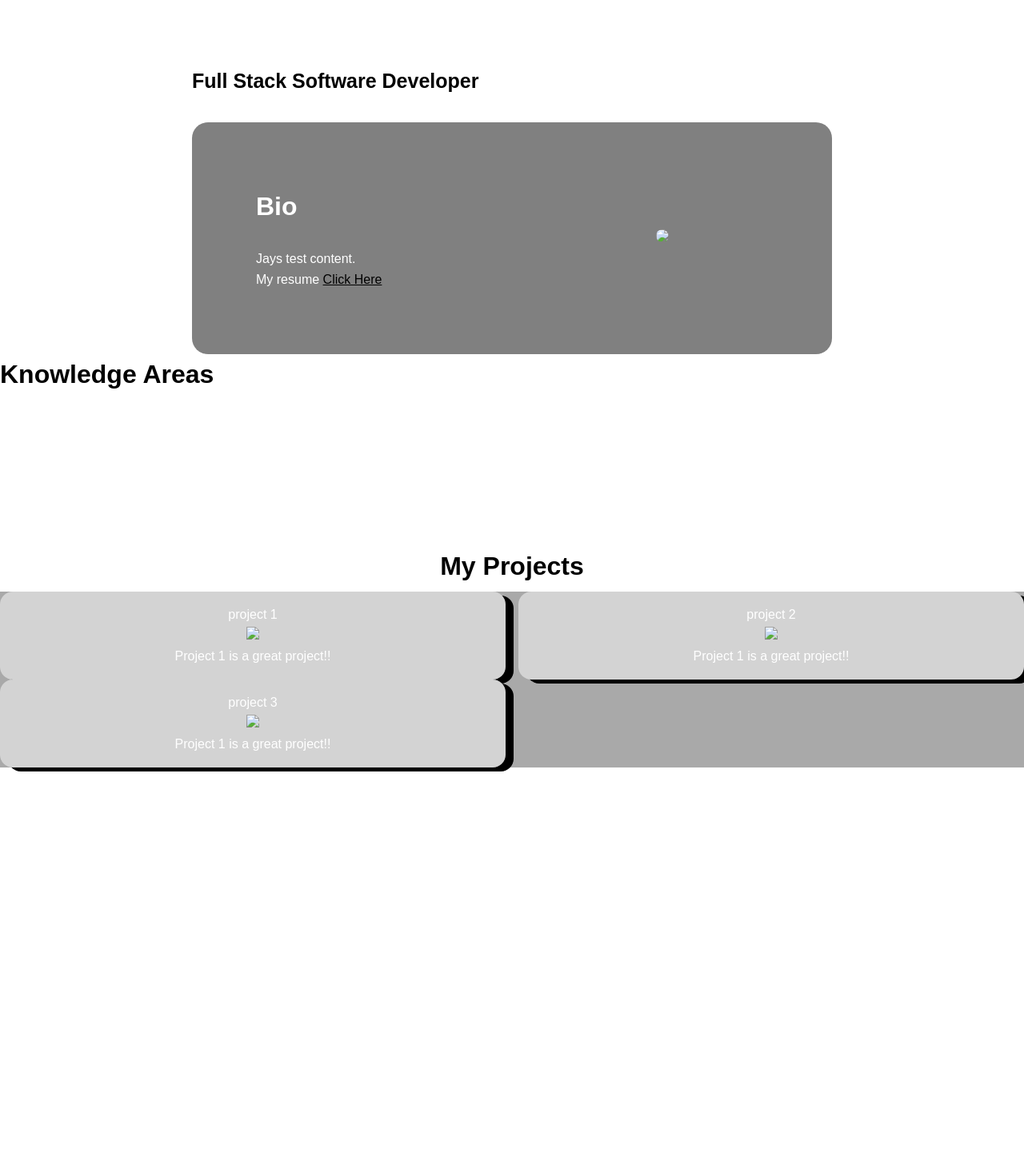
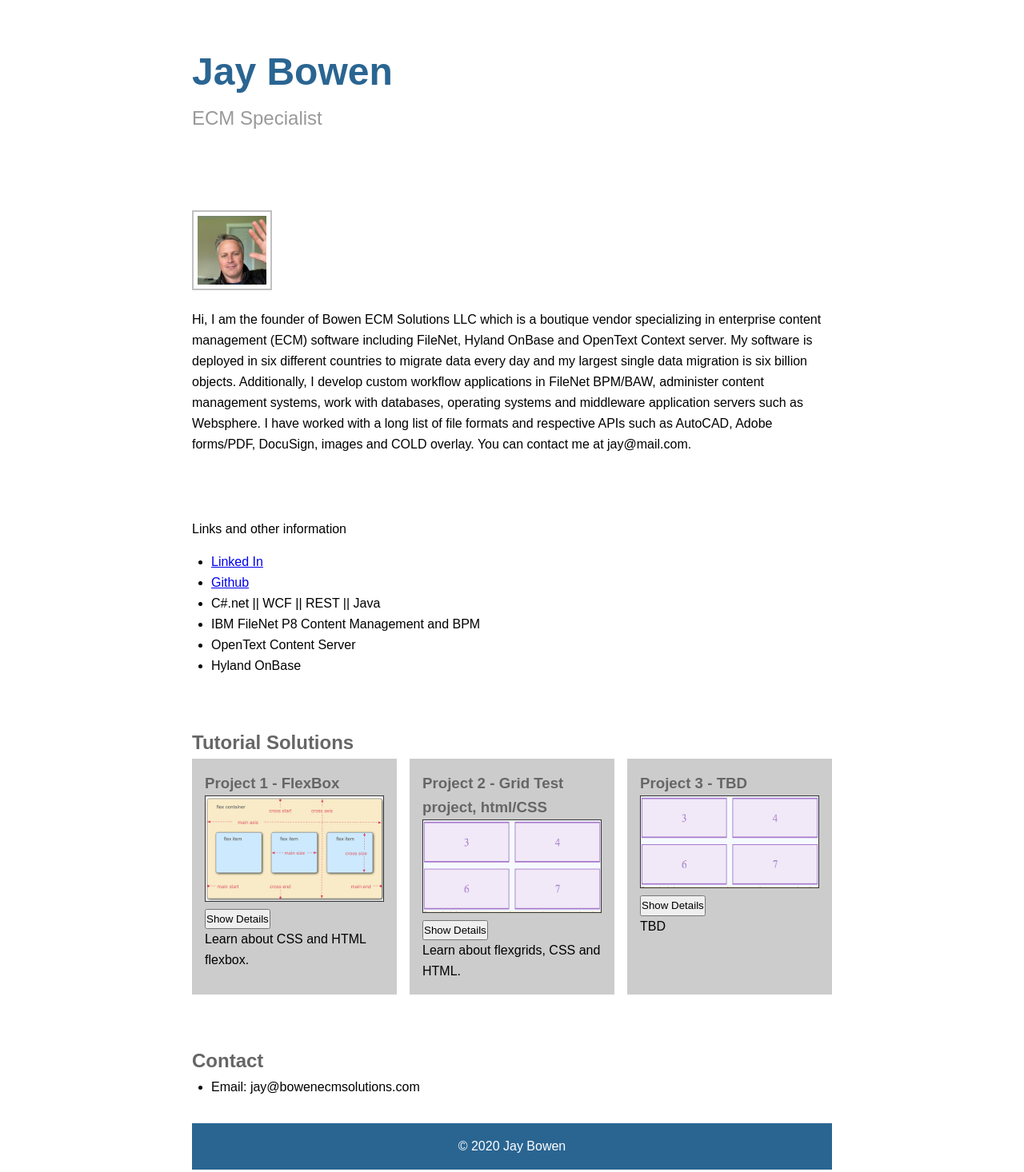
Before and after one commit to jaybowenecm/jaybowenecm.github.io, a plain HTML site: page index.html in a window 1280 px wide. Shown: the part 29-1495 px from the top of the page at 80% size. Before the commit the page ends 1279 px from the top, so only its background shows below. Drawn offline with Linux system fonts and the light colour scheme.

Commit message:
iteration two

```diff
--- a/index.html
+++ b/index.html
@@ -1,66 +1,91 @@
 <!DOCTYPE html>
-<html>
+<html lang="en">
 <head>
   <meta charset="UTF-8">
   <meta name="viewport" content="width=device-width, initial-scale=1.0">
-        <title>Jays Portfolio</title>
-        <link rel="stylesheet" href="./style.css">
+  <meta http-equiv="X-UA-Compatible" content="ie=edge">
+  <title>Jay Bowen Profile</title>
+  <link rel="stylesheet" type="text/css" href="style.css">
 </head>
 <body>
-        <div id="backimage">
+
   <header>
     <h1>Jay Bowen</h1>
-            <span><strong>Full Stack Software Developer</strong></span>
+    <span>ECM Specialist</span>
   </header>
+
   <main>
-            <section id="bio">
-                <h2 class="bio">Bio</h2>
-                <img class="me" src="images/me.jpg">
-                <p>Jays test content.
-                <br> My resume <a href="images/jbowen.pdf" target="_blank">Click Here</a>
-                </p>
+
+      <section id="Bio">
+        <img class="biopicture" src="./images/jbowen_small.jpg" width="100">
+        <p>Hi, I am the founder of Bowen ECM Solutions LLC which is a boutique vendor specializing in enterprise
+            content management (ECM) software including FileNet,
+            Hyland OnBase and OpenText Context server. My software is deployed in six different countries to
+            migrate data every day and my largest single data
+            migration is six billion objects. Additionally, I develop custom workflow applications in FileNet
+            BPM/BAW, administer content management systems, work
+            with databases, operating systems and middleware application servers such as Websphere. I have
+            worked with a long list of file formats and respective
+            APIs such as AutoCAD, Adobe forms/PDF, DocuSign, images and COLD overlay. You can contact me at
+            jay@mail.com.</p>
+
       </section>
-            </div>
-            <section id="MySkills">
-                <h2>Knowledge Areas</h2>
-                <i class="devicon-csharp-plain colored"></i>
-                <i class="devicon-filenet-plain colored"></i>
-                <i class="devicon-html5-plain colored"></i>
-             <p id="more"><br>.NET Core</p>
+
+<section id="skills">
+    <p>Links and other information</p>
+    <ul>
+        <li><a href="https://www.linkedin.com/in/jay-bowen-3663a716/">Linked In</a></li>
+        <li><a href="https://www.linkedin.com/in/jay-bowen-3663a716/">Github</a></li>
+        <li>C#.net || WCF || REST || Java</li>
+        <li>IBM FileNet P8 Content Management and BPM</li>
+        <li>OpenText Content Server</li>
+        <li>Hyland OnBase</li>
+
+    </ul>
 </section>
-            <section>
-            <h3>My Projects</h3>
-            <div id="projects">
-                <article id="myprojects">
-                    <p>project 1</p>
-                    <a href="https://project 1"
-                    target="_blank" alt="project1alttext" title="project1alttext"><img src="./images/tbd.jpg" id="qtv"></a>
-                    <p>Project 1 is a great project!!</p>
+
+      <section id="tutorialSection">
+        <h2>Tutorial Solutions</h2>
+
+        <div id="sampleProjects">
+          <article>
+            <h3>Project 1 - FlexBox</h3>
+            <a href="https://github.com/jaybowenecm/flexbox.git" target="_blank" alt="FlexBoxProject"
+                    title="FlexBoxProject"><img src="./images/flexbox.png" id="project_item"></a>
+            <button>Show Details</button>
+            <p>Learn about CSS and HTML flexbox.</p>
           </article>
+          <article>
+            <h3>Project 2 - Grid Test project, html/CSS</h3>
 
-               <article id="myprojects">
-			                      <p>project 2</p>
-			                      <a href="https://project 1"
-			                      target="_blank" alt="project1alttext" title="project1alttext"><img src="./images/tbd.jpg" id="qtv"></a>
-			                      <p>Project 1 is a great project!!</p>
+            <a href="https://github.com/jaybowenecm/cssgridtest.git" target="_blank" alt="GridTestProject"
+                    title="GridTestProject"><img src="./images/flexgrid.png" id="project_item"></a>
+            <button>Show Details</button>
+            <p>Learn about flexgrids, CSS and HTML.</p>
           </article>
-
-                 <article id="myprojects">
-				                    <p>project 3</p>
-				                    <a href="https://project 1"
-				                    target="_blank" alt="project1alttext" title="project1alttext"><img src="./images/tbd.jpg" id="qtv"></a>
-				                    <p>Project 1 is a great project!!</p>
+          <article>
+            <h3>Project 3 - TBD</h3>
+            <a href="https://github.com/jaybowenecm/flexbox.git" target="_blank" alt="FlexBoxProject"
+                    title="FlexBoxProject"><img src="./images/flexgrid.png" id="project_item"></a>
+            <button>Show Details</button>
+            <p>TBD</p>
           </article>
-
         </div>
       </section>
+      <section id="contactSection">
+        <h2>Contact</h2>
+        <ul>
+          <li>Email: jay@bowenecmsolutions.com</li>
+          </ul>
+      </section>
+
   </main>
-        <nav id="mynav">
-            <a href="https://google.com" target="_blank" class="fa fa-github" id="git" class="crosshair"></a>
-            <a href="https://www.linkedin.com/in/" target="_blank" class="fa fa-linkedin" id="linked" class="crosshair"></a>
-            <a href="mailto:jay@bowenecmsolutions.com" target="_blank" class="fa fa-envelope" id="mail" title="jay@bowenecmsolutions.com"></i>
-        </nav>
-        <p>Jay Bowen</p>
+  <footer>
+    <div>
+      &copy; 2020 Jay Bowen
+    </div>
+  </footer>
+
+
 </body>
-
 </html>
--- a/style.css
+++ b/style.css
@@ -1,155 +1,88 @@
 * {
-    font-family: 'Josefin Sans', sans-serif;
+    font-family: sans-serif;
     line-height: 1.618em;
-    box-sizing:border-box;
-    margin:0;
+    box-sizing: border-box;
+    margin: 0;
     padding: 0;
 }
-.me {
-    width: 150px;
-    border-radius: 50%;
-    margin-left: 500px;
 
-}
-.crosshair {cursor: pointer;}
 html {
     font-size: 16px;
- }
+}
+
+h1, h2, h3 {
+    color: #666;
+}
+
 header, main, footer {
     margin: 0 auto;
     max-width: 800px;
 }
-/* #backimage {
-    background-image: url(images/bridge.jpg);
-    background-position: center;
-    background-size: cover;
-} */
-h2, h3 {
-    color:black;
-}
+
 header {
     padding: 2em 0;
+    margin-top: 3em;
 }
+
 header h1 {
-    text-align: center;
     font-size: 3em;
-    color:white;
+    color: #2a6592
+}
+
+header span {
+    font-size: 1.5em;
+    color: #999;
+}
+
+.biopicture{
+    /* width: 100%; */
+    border: 2px solid #C0C0C0;
+    padding: 5px;
+}
+
+section {
+    margin: 1em 0;
+    padding-top: 3em;
+    min-height: 5em;
+}
+
+section>p {
+    margin: 1em 0;
+}
+
+section ul {
+    padding-left: 1.5em;
+    color: black;
+}
+
+#sampleProjects {
+    display: grid;
+    grid-template-columns: repeat(3, 1fr);
+    grid-template-rows: auto;
+    grid-column-gap: 1em;
+
 
 }
-header span {
-    color:black;
-    font-size: 25px;
-}
-h2 {
-    font-size: 32px;
-}
-h3 {
-    text-align: center;
-    font-size: 32px;
-    margin-bottom: 6px;
-}
-p {
-    color: #fff;
-}
-/*NAV BAR */
-#mynav {
-    position: fixed;
-    top: 0;
-    right: 5%;
-    width: 0;
-    display: flex;
-    flex-direction: column;
-    background:none;
-}
-nav a {
-    padding: .5em 2em;
-    text-decoration: none;
-    color: #fff; }
 
-nav a:hover {
-    background:#666;
-}
-section {
-    padding-bottom: 3em;
-    min-height: 15em;
-}
-#bio {
-    background-color: grey;
-    border-radius: 20px;
-    padding: 10%;
-    color: white;
-}
-.bio {
-    color: white;
-}
-#techstack {
-    background-color: black;
-    text-align: center;
-}
-#techstack i {
-    font-size: 50px;
-    margin: 20px;
-}
-#techstack p {
+#sampleProjects article {
+    background: #ccc;
+    padding: 1em;
     color: black;
 }
-#projects {
-    display: grid;
-    grid-template-columns: repeat(2, 1fr);
-    grid-template-rows: repeat(2, 1fr);
-    grid-column-gap: 1em;
-    background-color: darkgray;
+
+#sampleProjects article img {
+    width: 100%;
+    border: 1px solid #333;
 }
-#projects article {
-  background-color:lightgrey;
-    border-radius: 1em;
-    padding: 1em;
-    box-shadow: 10px 5px 0px 0px;
+/* #contactSection{
+    background-color: aquamarine;
+    text-decoration-color: black;
+} */
+footer {
+    margin-top: 2em;
+    margin-bottom: 1em;
+    background: #2a6592;
+    padding: 1em 0;
     text-align: center;
+    color:white;
 }
-#theremen {
-    width: 200px;
-    border-radius: 10px;
-}
-#blog {
-    width: 230px;
-    border-radius: 10px;
-}
-#outdoor {
-    width: 200px;
-}
-#arcade {
-    width: 200px;
-    border-radius: 10px;
-}
-#qtv {
-    width: 140px;
-}
-a {
-  color: black;
-}
-footer {
-    text-align: center;
-    margin-top:50px;
-}
-#linked {
-    font-size: 50px;
-    color: white;
-    padding: 10px;
-}
-#git {
-    font-size: 50px;
-    color: white;
-    padding: 10px;
-    margin-right: 20px;
-    }
-#mail {
-    font-size: 50px;
-    color: white;
-    padding: 10px;
-    }
-#copyright {
-    background-color:black;
-    text-align: center;
-    padding: 10px;
-}
```
Also changed, not shown: index - Copy.html (added, +90 -0 lines), images/flexbox.png (added), images/flexgrid.png (added), images/jbowen_small.jpg (added). Lines whose indentation alone changed are shown as unchanged.
